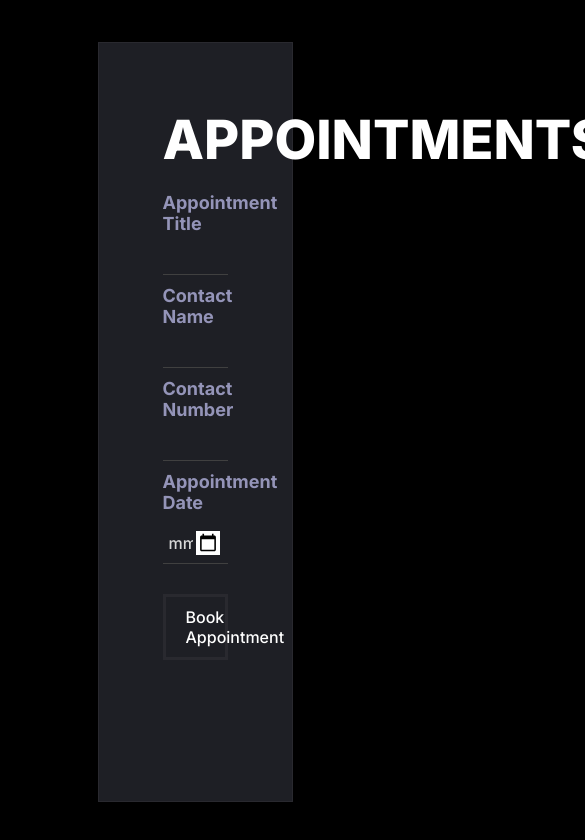
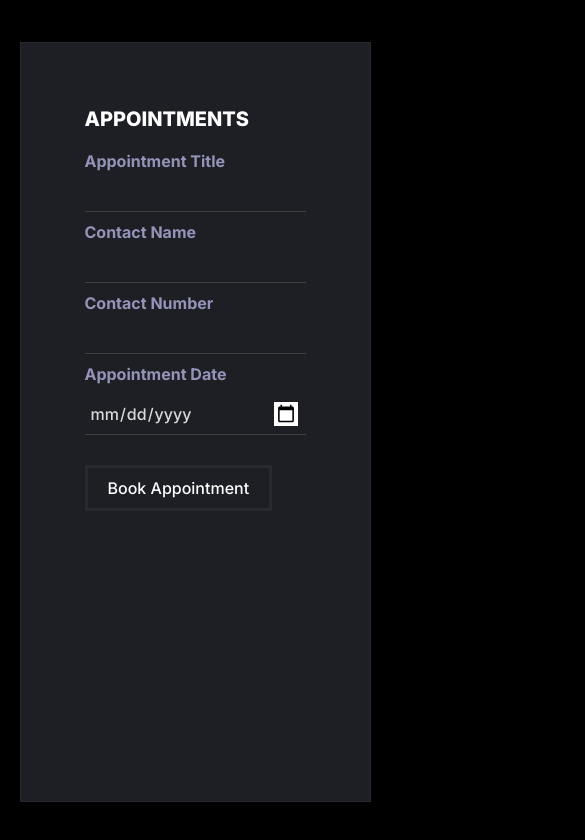
Before and after one commit to aaronkagan/angular-appointment-app, an Angular app: page / in a window 390 px wide. Shown: the top 840 px of the page, 585 px wide, since content can reach past the window. Built offline with nearby package versions, Linux system fonts and the light colour scheme.

Commit message:
making responsive

```diff
--- a/src/app/appointment-list/appointment-list.component.css
+++ b/src/app/appointment-list/appointment-list.component.css
@@ -98,3 +98,23 @@
 .btn.btn-delete-appointment:hover {
   text-shadow: 0 0 10px red;
 }
+
+@media all and (max-width: 1125px) {
+  .header-title {
+    font-size: 150%;
+  }
+}
+
+@media all and (max-width: 705px) {
+  * {
+    font-size: 1.6rem;
+  }
+
+  .header-title {
+    font-size: 125%;
+  }
+
+  .appointment-component {
+    max-width: 90%;
+  }
+}
```
